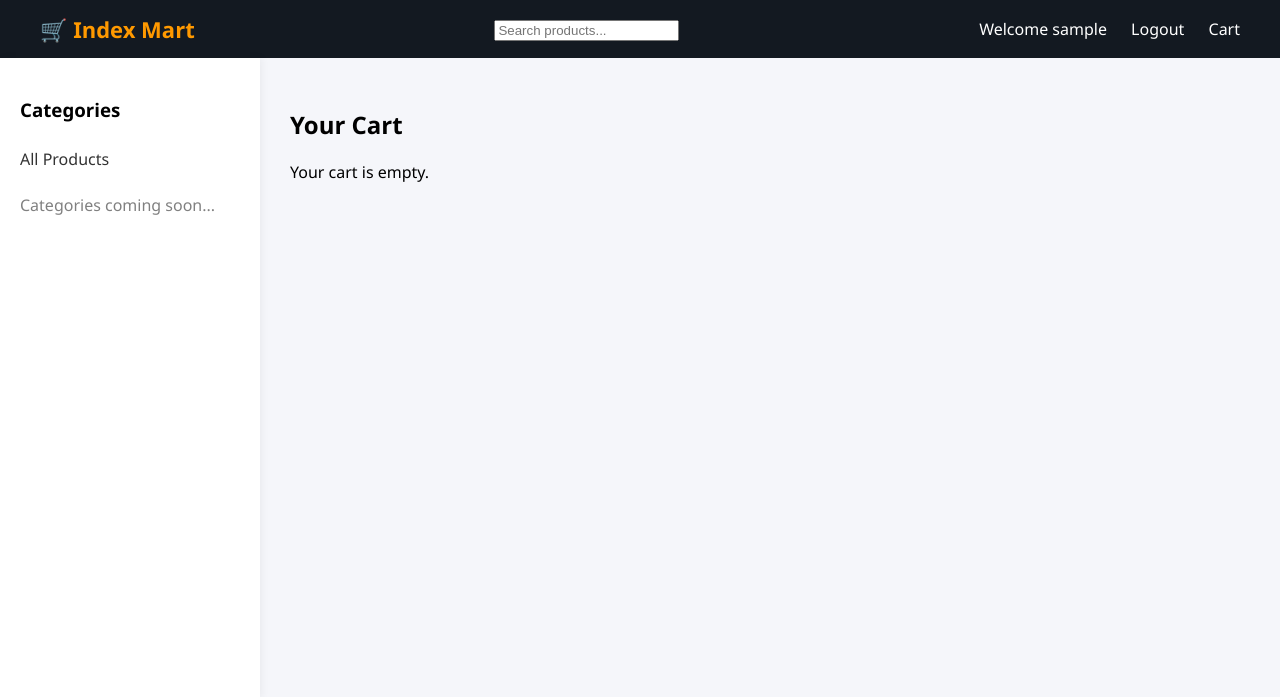
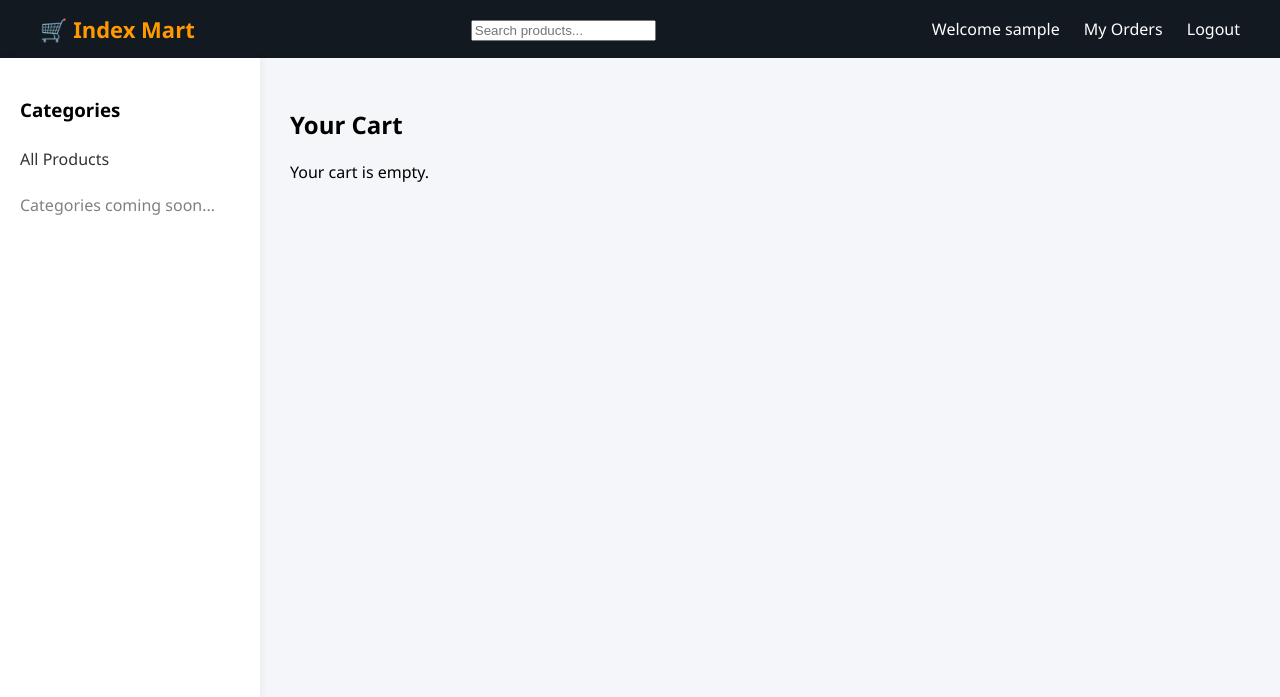
Before and after one commit to skdariyasafru/shop, a Flask app: page /cart in a window 1280 px wide. Shown: the top 697 px of the page. Run offline with Flask 3, Linux system fonts and the light colour scheme; the visitor is signed in with stand-in values (Sample User, id 1); data that the repository does not hold is empty; parts of the project's set-up code (start-up, migrations or seed data) failed here and were passed over.

Commit message:
Update base.html
Signed-off-by: skdariyasafru <sk.dariyasafru@gmail.com>

```diff
--- a/templates/base.html
+++ b/templates/base.html
@@ -34,12 +34,12 @@
 
     <div class="nav-links">
         {% if current_user.is_authenticated %}
-            Welcome {{ current_user.username }}
-            <a href="/logout">Logout</a>
-        {% else %}
-            <a href="#" onclick="openLogin()">Login</a>
-        {% endif %}
-        <a href="/cart">Cart</a>
+    Welcome {{ current_user.username }}
+    <a href="/my_orders">My Orders</a>
+    <a href="/logout">Logout</a>
+{% else %}
+    <a href="#" onclick="openLogin()">Login</a>
+{% endif %}
     </div>
 
 </div>
```
